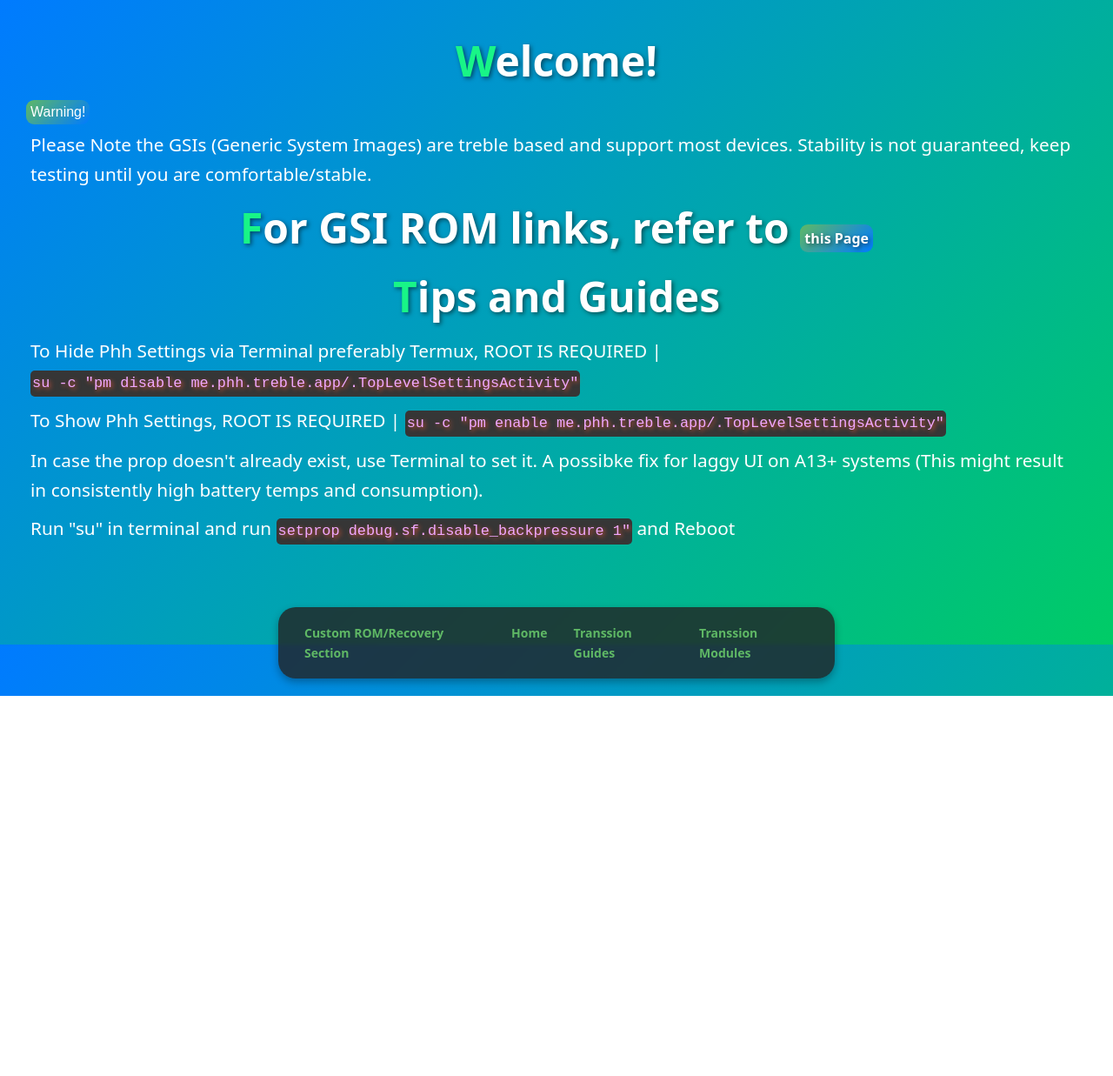
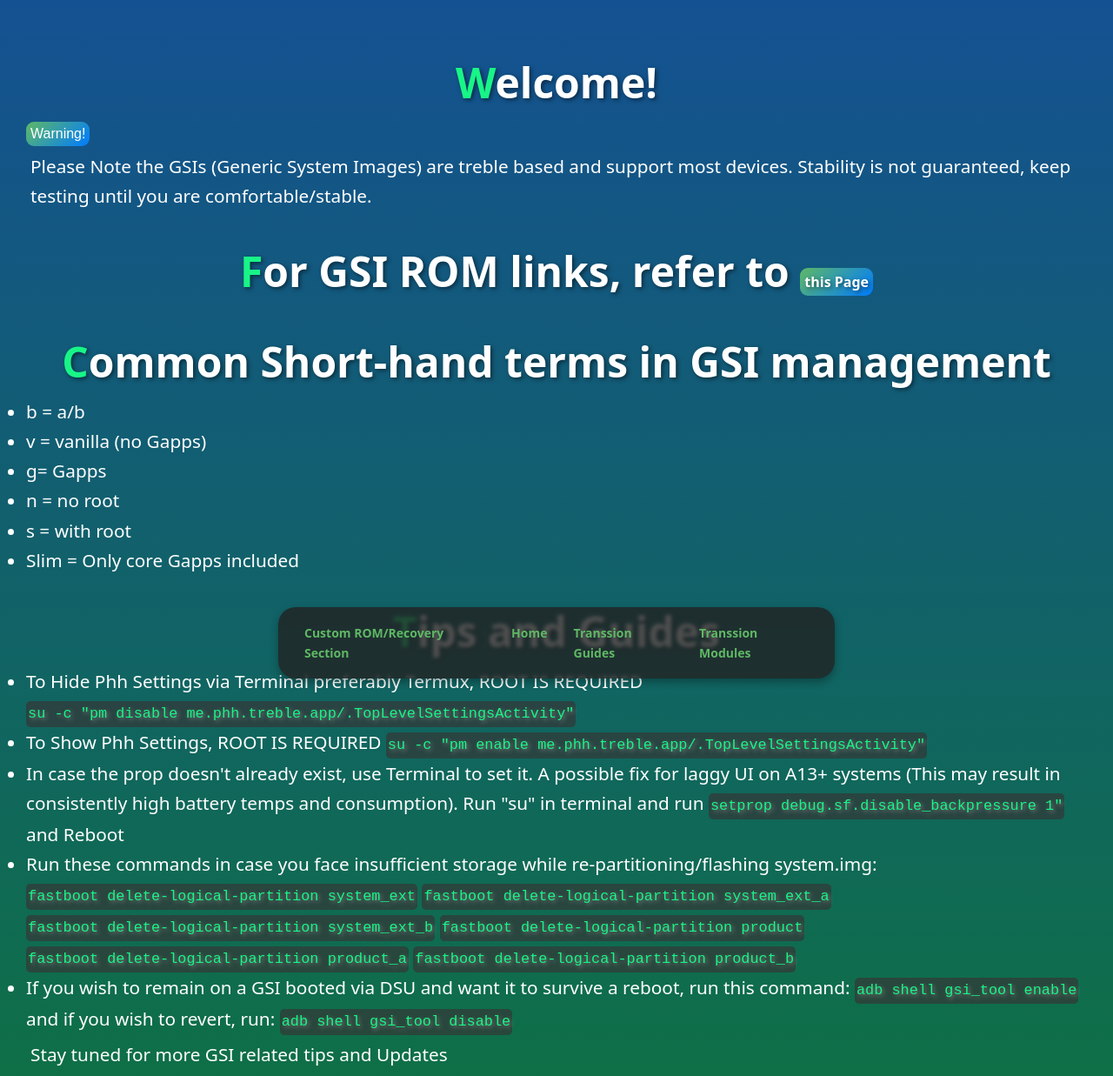
Before and after one commit to Immanuel9567/transsionhub, a website: page gsi.html in a window 1280 px wide. Shown: the whole page at 87% size. Before the commit the page ends 800 px from the top, so only its background shows below. Drawn offline with Linux system fonts and the light colour scheme.

Commit message:
adjusted some elements of themes and added more gsi guides

```diff
--- a/files/css/styletrans.css
+++ b/files/css/styletrans.css
@@ -4,7 +4,7 @@ html {
 
 body {
     color: white;
-    background: linear-gradient(135deg, #007bff,  #00cc66);
+    background: linear-gradient(180deg, #145192,  #0e7240);
     margin: 0 auto;
     max-width: 100%;
     font: 1.3em/1.65 sans-serif;
@@ -12,7 +12,7 @@ body {
     padding: 10px;
     display: inline-block;
     flex-wrap: wrap;
-    gap: 10px;
+    gap: 15px;
     justify-content: start;
     overflow-x: hidden;
 }
@@ -20,6 +20,7 @@ body {
 h1, h2, h3 {
     color: white;
     text-shadow: 2px 2px 5px rgba(0, 0, 0, 0.5);
+    margin-top: 25px;
 }
 
 h1::first-letter {
@@ -28,11 +29,11 @@ h1::first-letter {
 }
 
 .colored {
-	color: #F1A8ff !important;
+	color: #18f587 !important;
     text-decoration: none;
-    text-shadow: 2px 2px 5px rgba(255, 87, 51, 0.8);
+    text-shadow: 2px 2px 5px rgba(146, 146, 146, 0.8);
     font-family: monospace;
-    background-color: rgb(54, 54, 54);
+    background-color: rgba(54, 54, 54, 0.678);
     padding: 1px 2px;
     border-radius: 5px;
     display: inline-block;
--- a/gsi.html
+++ b/gsi.html
@@ -22,13 +22,28 @@
         <button onclick="showPopup()" class="btn-ghost">Warning!</button>
         <p>Please Note the GSIs (Generic System Images) are treble based and support most devices. Stability is not guaranteed, keep testing until you are comfortable/stable.</p>
 
-<h1>For GSI ROM links, refer to <a href="https://github.com/phhusson/treble_experimentations/wiki/Generic-System-Image-%28GSI%29-list" class="btn-ghost">this Page</a></h1>
+        <h1>For GSI ROM links, refer to <a href="https://github.com/phhusson/treble_experimentations/wiki/Generic-System-Image-%28GSI%29-list" class="btn-ghost">this Page</a></h1>
 
+
+        <h1>Common Short-hand terms in GSI management</h1>
+        <ul>
+            <li>b = a/b</li>
+            <li>v = vanilla (no Gapps)</li>
+            <li>g= Gapps</li>
+            <li>n = no root</li>
+            <li>s = with root</li>
+            <li>Slim = Only core Gapps included</li>
+        </ul>
         <h1>Tips and Guides</h1>
-        <p>To Hide Phh Settings via Terminal preferably Termux, ROOT IS REQUIRED | <a class="colored">su -c "pm disable me.phh.treble.app/.TopLevelSettingsActivity"</a></p>
-        <p>To Show Phh Settings, ROOT IS REQUIRED | <a class="colored">su -c "pm enable me.phh.treble.app/.TopLevelSettingsActivity"</a></p>
-        <p>In case the prop doesn't already exist, use Terminal to set it. A possibke fix for laggy UI on A13+ systems (This might result in consistently high battery temps and consumption).</p>
-        <p>Run "su" in terminal and run <a class="colored">setprop debug.sf.disable_backpressure 1"</a> and Reboot</p>
+        <ul>
+            <li>To Hide Phh Settings via Terminal preferably Termux, ROOT IS REQUIRED <a class="colored">su -c "pm disable me.phh.treble.app/.TopLevelSettingsActivity"</a></li>
+            <li>To Show Phh Settings, ROOT IS REQUIRED <a class="colored">su -c "pm enable me.phh.treble.app/.TopLevelSettingsActivity"</a></li>
+            <li>In case the prop doesn't already exist, use Terminal to set it. A possible fix for laggy UI on A13+ systems (This may result in consistently high battery temps and consumption). Run "su" in terminal and run <a class="colored">setprop debug.sf.disable_backpressure 1"</a> and Reboot</li>
+            <li>Run these commands in case you face insufficient storage while re-partitioning/flashing system.img: <a class="colored">fastboot delete-logical-partition system_ext</a> <a class="colored">fastboot delete-logical-partition system_ext_a</a> <a class="colored">fastboot delete-logical-partition system_ext_b</a> <a class="colored">fastboot delete-logical-partition product</a> <a class="colored">fastboot delete-logical-partition product_a</a> <a class="colored">fastboot delete-logical-partition product_b</a></li>
+            <li>If you wish to remain on a GSI booted via DSU and want it to survive a reboot, run this command: <a class="colored">adb shell gsi_tool enable</a> and if you wish to revert, run: <a class="colored">adb shell gsi_tool disable</a></li>
+        </ul>
+
+        <p>Stay tuned for more GSI related tips and Updates</p>
 
         <nav class="bottom-nav">
             <a href="custom.html" class="nav-item">Custom ROM/Recovery Section</a>
```
Also changed, not shown: transsionhub.html (+1 -1 lines).
